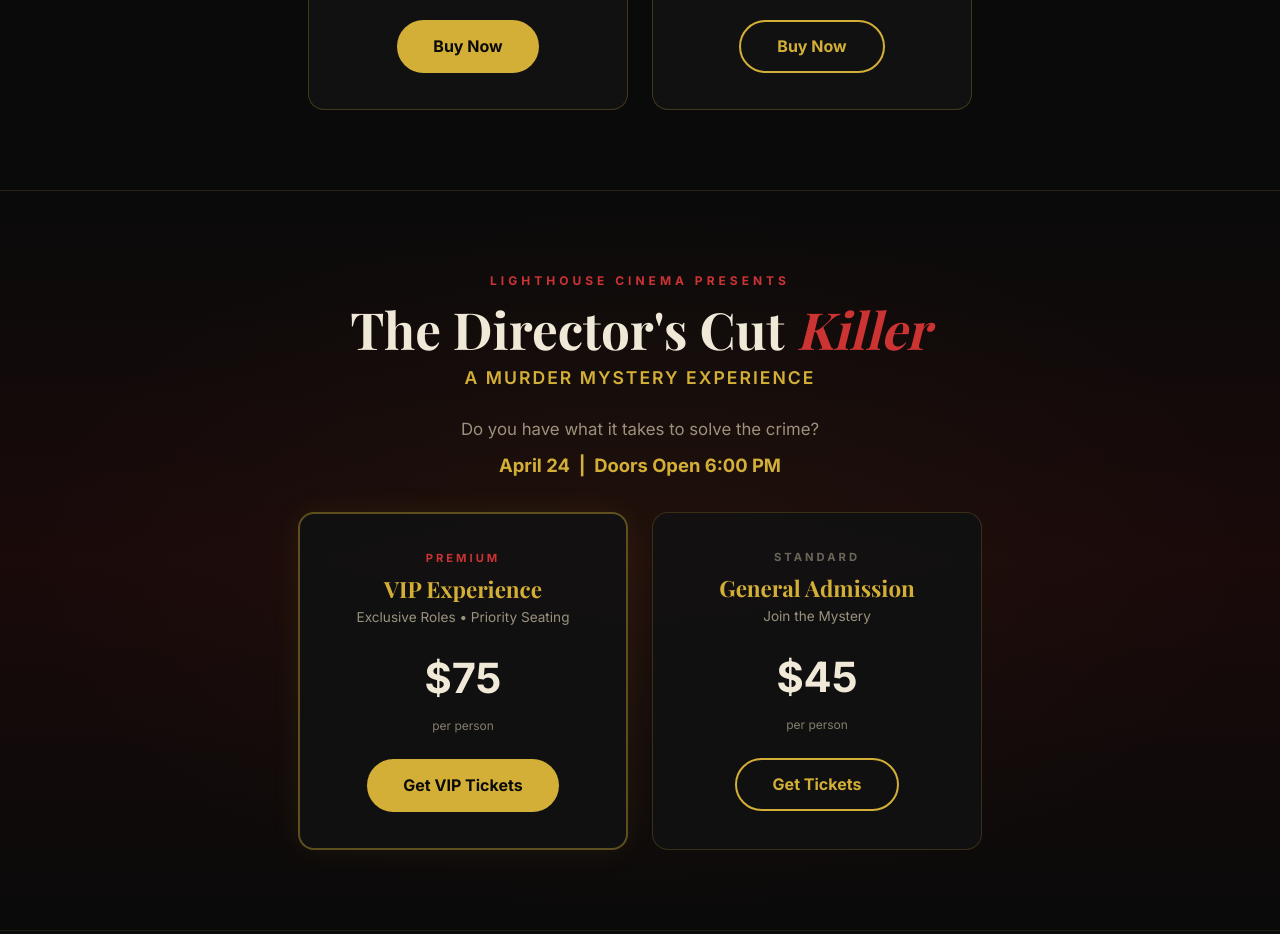
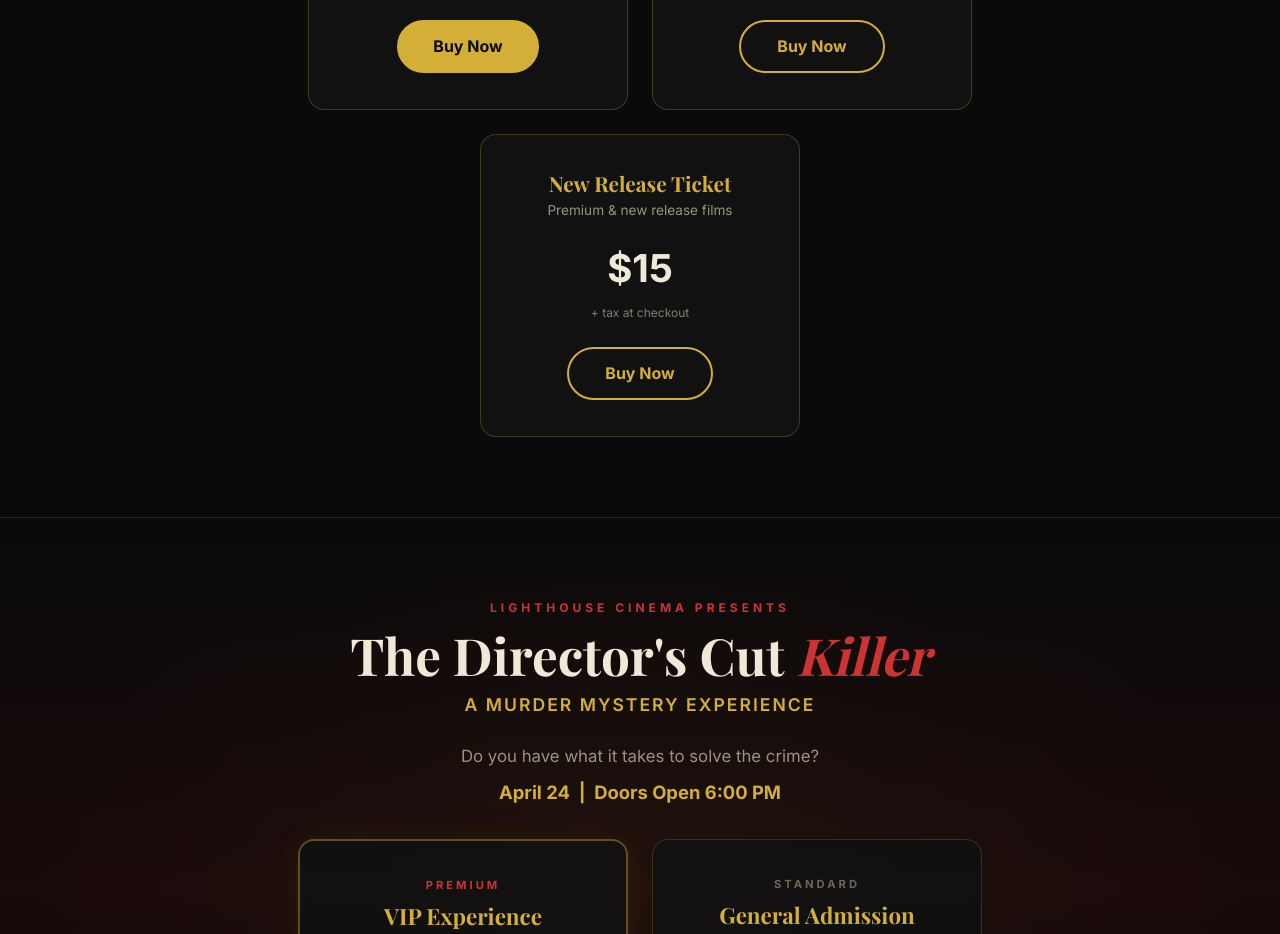
Before and after one commit to lighthousecinemapg-cyber/lighthouse-cinema, a Next.js app: page / in a window 1280 px wide. Shown: the part 2600-3534 px from the top of the page. Built offline with nearby package versions, Linux system fonts and the light colour scheme; no server answers.

Commit message:
Add $15 New Release ticket with Square link

```diff
--- a/app/page.js
+++ b/app/page.js
@@ -373,6 +373,31 @@ export default function HomePage() {
               padding: '12px 36px', borderRadius: 999, fontWeight: 700, fontSize: '1rem', textDecoration: 'none',
             }}>Buy Now</a>
           </div>
+          <div style={{
+            flex: '1 1 280px',
+            maxWidth: 320,
+            background: '#111',
+            border: '1px solid rgba(212,175,55,0.25)',
+            borderRadius: 16,
+            padding: '36px 28px',
+            textAlign: 'center',
+          }}>
+            <h3 style={{ color: gold, fontSize: '1.3rem', marginBottom: 4 }}>New Release Ticket</h3>
+            <p style={{ color: 'rgba(245,233,200,0.6)', fontSize: '0.85rem', marginBottom: 16 }}>Premium & new release films</p>
+            <p style={{ fontSize: '2.4rem', fontWeight: 800, color: cream, marginBottom: 4 }}>$15</p>
+            <p style={{ color: 'rgba(245,233,200,0.5)', fontSize: '0.75rem', marginBottom: 24 }}>+ tax at checkout</p>
+            <a href="https://square.link/u/g5J4h3TT" target="_blank" rel="noopener noreferrer" style={{
+              display: 'inline-block',
+              background: 'transparent',
+              color: gold,
+              border: '2px solid #d4af37',
+              padding: '12px 36px',
+              borderRadius: 999,
+              fontWeight: 700,
+              fontSize: '1rem',
+              textDecoration: 'none',
+            }}>Buy Now</a>
+          </div>
         </div>
       </section>
 
```
